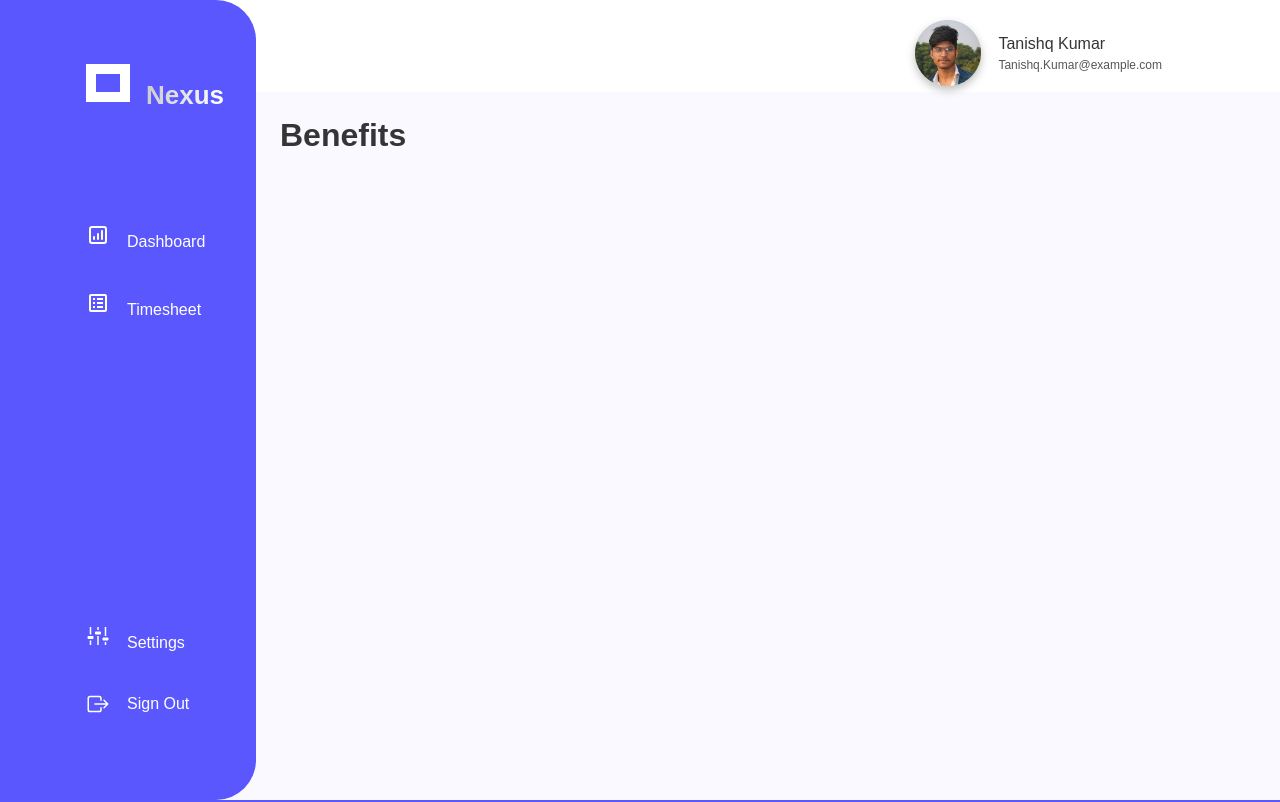
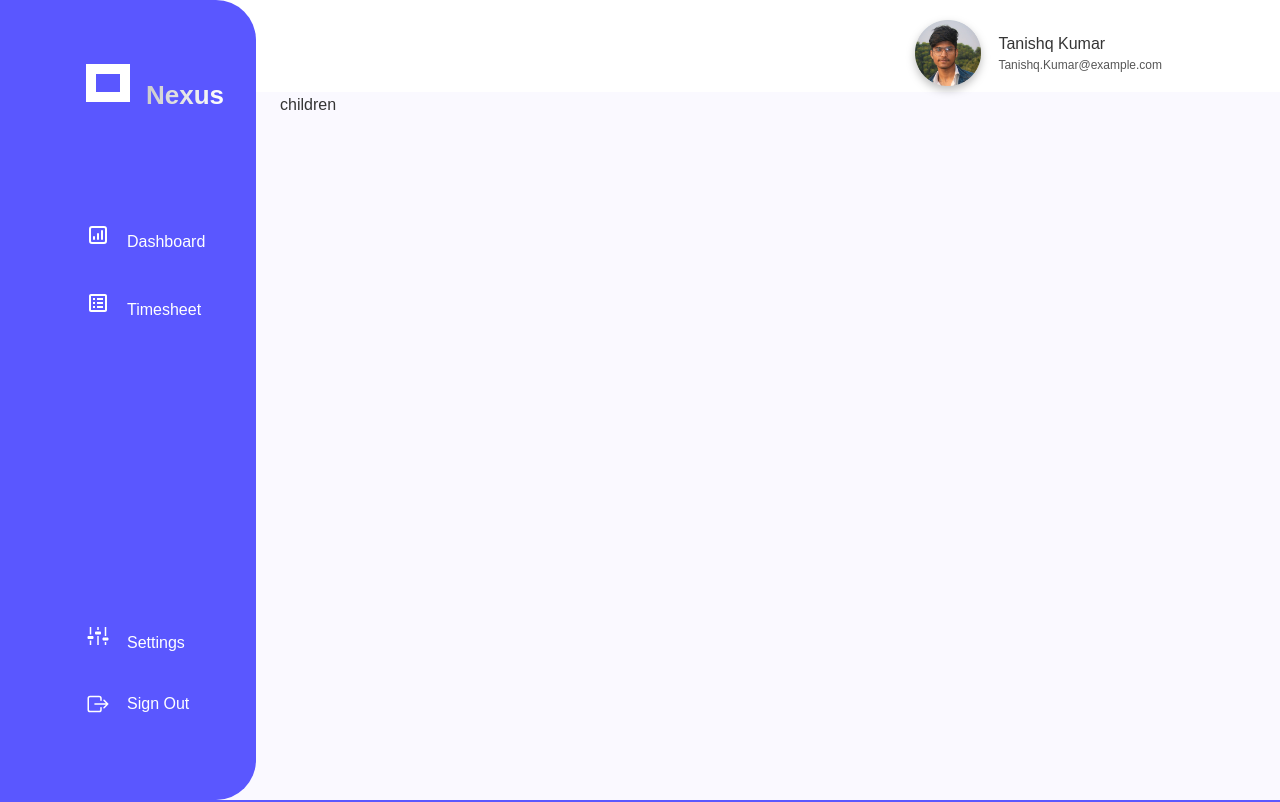
Before and after one commit to JosephHuntley/nexus, a Next.js app: page /benefits in a window 1280 px wide. Shown: the top 802 px of the page. Built offline with nearby package versions, Linux system fonts and the light colour scheme.

Commit message:
Removed Loader

```diff
--- a/src/layout/Layout.tsx
+++ b/src/layout/Layout.tsx
@@ -6,7 +6,6 @@ import { Main, LoaderContainer } from './LayoutStyles';
 import useWindowSize from '@/customHooks/useWindowSize';
 import MobileMenu from './MobileMenu/MobileMenu';
 import Footer from './Footer/Footer';
-import { RingLoader as Loader } from 'react-spinners';
 
 type props = {
 	children: ReactNode;
@@ -14,14 +13,9 @@ type props = {
 
 function Layout({ children }: props) {
 	const [isMenu, setIsMenu] = useState(false);
-	const [isLoadMain, setIsLoadMain] = useState(false);
 
 	const router = useRouter();
 	const windowSize = useWindowSize();
-
-	useEffect(() => {
-		setTimeout(() => setIsLoadMain(true), 500);
-	}, []);
 
 	useEffect(() => {
 		setIsMenu(windowSize.width <= 1124);
@@ -46,15 +40,7 @@ function Layout({ children }: props) {
 					<Sidebar />
 				</>
 			)}
-			<Main>
-				{isLoadMain ? (
-					children
-				) : (
-					<LoaderContainer>
-						<Loader color='#5a57FF' />
-					</LoaderContainer>
-				)}
-			</Main>
+			<Main>children</Main>
 			<Footer />
 		</>
 	);
```
